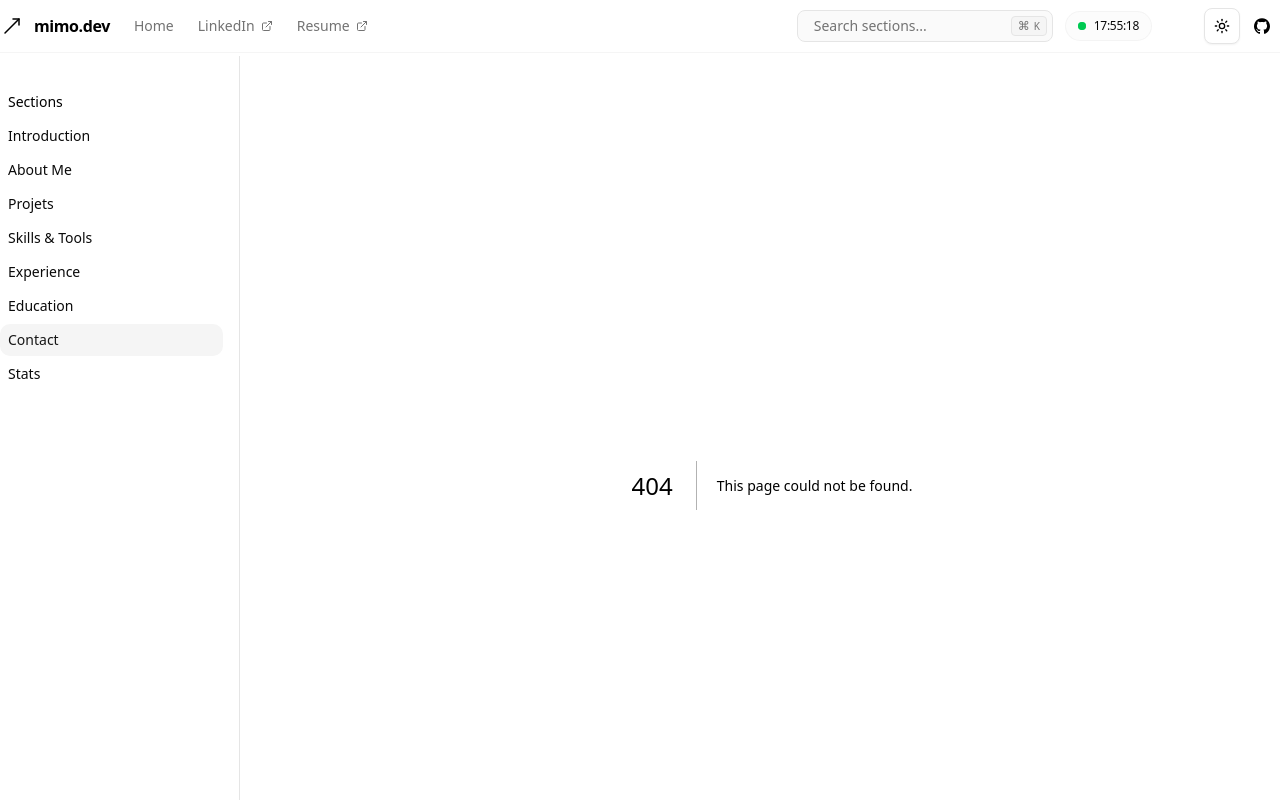
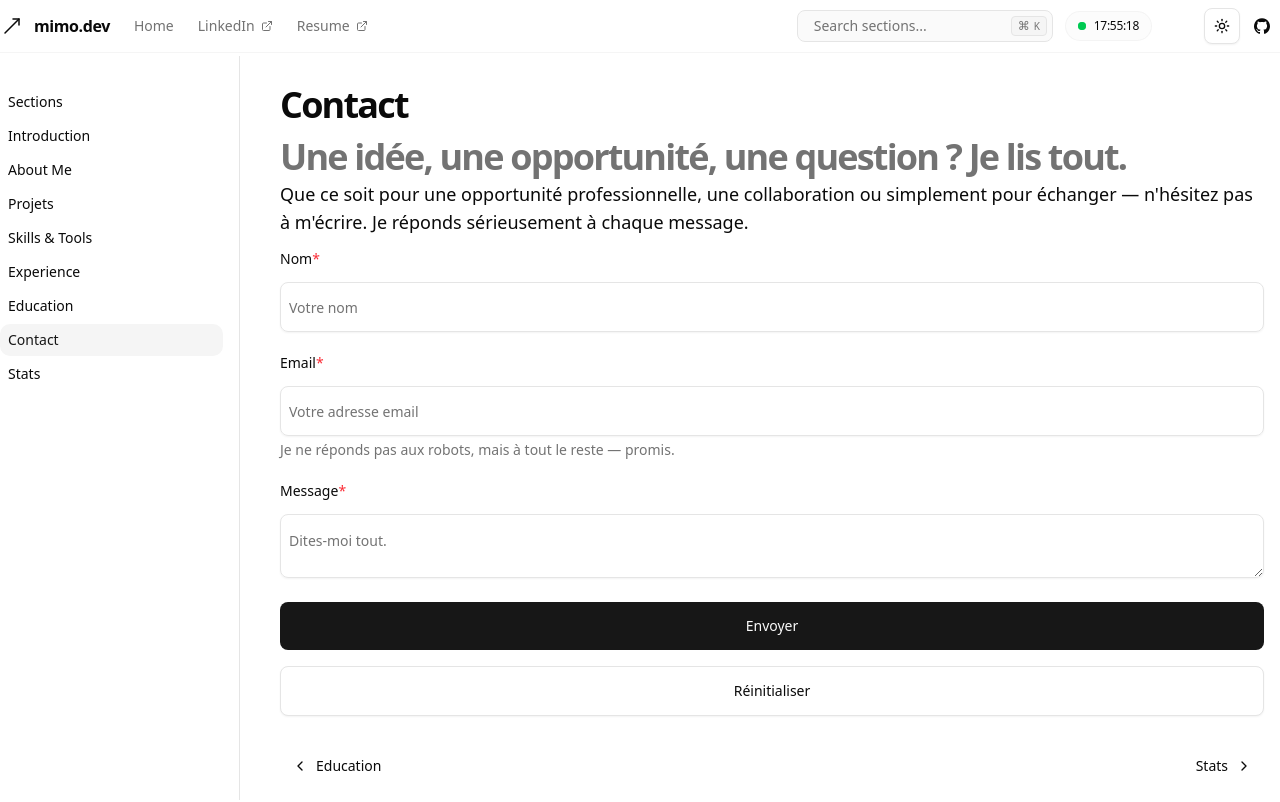
Before and after one commit to Phfyx/New-Portfolio, a Next.js app: page /contact in a window 1280 px wide. Before the commit this address had no page. Shown: the top 802 px of the page. Built offline with nearby package versions, Linux system fonts and the light colour scheme.

Commit message:
FEAT: contact in progress

```diff
--- /dev/null
+++ b/app/actions/sendMailServerActions.ts
@@ -0,0 +1,88 @@
+'use server';
+
+import nodemailer from 'nodemailer';
+
+async function sendEmail(fullname: string, email: string, message: string) {
+  try {
+    const transporter = nodemailer.createTransport({
+      host: process.env.NODEMAILER_HOST,
+      port: parseInt(process.env.NODEMAILER_PORT!),
+      auth: {
+        user: process.env.NODEMAILER_USER,
+        pass: process.env.NODEMAILER_PASS,
+      },
+    });
+
+    const mailOptions = {
+      from: process.env.USER_MAILER,
+      to: process.env.USER_TO,
+      subject: `${fullname} sent you a message`,
+      html: `
+      <h1>Message from ${fullname}</h1>
+      <p>Email: ${email}</p>
+      <p>${message}</p>
+      `,
+    };
+
+    await transporter.sendMail(mailOptions);
+    return {
+      success: "Message sent successfully, I'll get back to you soon. 🤖",
+    };
+  } catch (error: any) {
+    return {
+      error:
+        'There seems a problem with the email service, please try again later. 🤖',
+    };
+  }
+}
+
+export async function sendMessageServerAction(
+  _previousState: any,
+  formData: FormData
+) {
+  // Validate inputs first
+  const fullname = (formData.get('fullname') as string)?.trim();
+  const email = (formData.get('email') as string)?.trim();
+  const message = (formData.get('message') as string)?.trim();
+
+  // validate fullname
+  if (fullname?.length <= 2) {
+    return {
+      fullnameError:
+        'Wow, your name seems to be in stealth mode! 😄 How about unleashing the full version this time?',
+    };
+  }
+
+  // validate email using regex
+  if (!email.match(/^[^\s@]+@[^\s@]+\.[^\s@]+$/)) {
+    return {
+      emailError:
+        'Oops! Looks like your email just threw a curveball at my regex skills 😅. Let’s give it another shot—what do you say?',
+    };
+  }
+
+  // validate message
+  if (message?.length <= 10) {
+    return {
+      messageError: 'That’s a bit brief! 😅 Let it flow—share the whole story!',
+    };
+  }
+
+  // If validation passes, try to send email
+  try {
+    const response = await sendEmail(fullname, email, message);
+    console.log('Response: ', response);
+    if (response.success) {
+      return {
+        success: "Message sent successfully, I'll get back to you soon. 🤖",
+      };
+    }
+    return {
+      error: 'Something went wrong, please try again later. 🤖',
+    };
+  } catch (error: any) {
+    return {
+      error: 'Something went wrong, please try again later. 🤖',
+    };
+  }
+}
--- /dev/null
+++ b/app/contact/ContactForm.tsx
@@ -0,0 +1,135 @@
+'use client';
+import { Button } from '@/components/ui/button';
+import { Input } from '@/components/ui/input';
+import { Label } from '@/components/ui/label';
+import { Textarea } from '@/components/ui/textarea';
+import { useActionState, useEffect, useState } from 'react';
+import { toast } from 'sonner';
+import { sendMessageServerAction } from '../actions/sendMailServerActions';
+
+const labelWithRequiredStar = ({ label }: { label: string }) => {
+  return (
+    <Label htmlFor={label.toLowerCase()}>
+      <span className="flex">
+        <span>{label}</span>
+        <span className="text-red-500">*</span>
+      </span>
+    </Label>
+  );
+};
+
+const ContactForm = () => {
+  const [state, action, isPending] = useActionState(
+    sendMessageServerAction,
+    null
+  );
+  const [formData, setFormData] = useState({
+    fullname: '',
+    email: '',
+    message: '',
+  });
+
+  useEffect(() => {
+    if (state?.success) {
+      toast.success(state.success);
+      setFormData({ fullname: '', email: '', message: '' });
+    }
+  }, [state?.success]);
+
+  useEffect(() => {
+    if (state?.error) {
+      toast.error(state.error);
+    }
+  }, [state?.error]);
+
+  return (
+    <form action={action} className="space-y-6">
+      <div className="space-y-4">
+        {labelWithRequiredStar({ label: 'Nom' })}
+        <div className="space-y-1">
+          <Input
+            type="text"
+            id="name"
+            placeholder="Votre nom"
+            className="px-2 py-6"
+            name="fullname"
+            value={formData.fullname}
+            onChange={(e) =>
+              setFormData({ ...formData, fullname: e.target.value })
+            }
+          />
+          {state?.fullnameError && (
+            <span className="text-sm text-red-500">{state.fullnameError}</span>
+          )}
+        </div>
+      </div>
+
+      <div className="space-y-4">
+        {labelWithRequiredStar({ label: 'Email' })}
+        <div className="flex flex-col space-y-1">
+          <Input
+            type="text"
+            id="email"
+            placeholder="Votre adresse email"
+            className="px-2 py-6"
+            name="email"
+            value={formData.email}
+            onChange={(e) =>
+              setFormData({ ...formData, email: e.target.value })
+            }
+          />
+          <span className="text-sm text-muted-foreground">
+            Je ne réponds pas aux robots, mais à tout le reste — promis.
+          </span>
+          {state?.emailError && (
+            <span className="text-sm text-red-500">{state.emailError}</span>
+          )}
+        </div>
+      </div>
+
+      <div className="space-y-4">
+        {labelWithRequiredStar({ label: 'Message' })}
+        <div className="space-y-1">
+          <Textarea
+            id="message"
+            placeholder="Dites-moi tout."
+            className="px-2 py-4"
+            name="message"
+            value={formData.message}
+            onChange={(e) =>
+              setFormData({ ...formData, message: e.target.value })
+            }
+          />
+          {state?.messageError && (
+            <span className="text-sm text-red-500">{state.messageError}</span>
+          )}
+        </div>
+      </div>
+
+      <div className="space-y-4">
+        <Button
+          type="submit"
+          className="w-full px-8 py-6 cursor-pointer"
+          size="lg"
+          variant="default"
+          disabled={isPending}
+        >
+          {isPending ? 'Envoi en cours... 📨' : 'Envoyer'}
+        </Button>
+        <Button
+          type="reset"
+          className="w-full px-8 py-6 cursor-pointer"
+          size="lg"
+          variant="outline"
+          onClick={() =>
+            setFormData({ fullname: '', email: '', message: '' })
+          }
+        >
+          Réinitialiser
+        </Button>
+      </div>
+    </form>
+  );
+};
+
+export default ContactForm;
--- /dev/null
+++ b/app/contact/page.tsx
@@ -0,0 +1,32 @@
+import { PageHeader, PageHeaderDescription, PageHeaderHeading } from '@/components/page-header';
+import Pager from '@/components/pager';
+import ContactForm from './ContactForm';
+
+const ContactPage = async () => {
+  return (
+    <>
+      <PageHeader>
+        <PageHeaderHeading>Contact</PageHeaderHeading>
+        <PageHeaderHeading className="mt-2 text-muted-foreground">
+          Une idée, une opportunité, une question ? Je lis tout.
+        </PageHeaderHeading>
+        <PageHeaderDescription>
+          Que ce soit pour une opportunité professionnelle, une collaboration
+          ou simplement pour échanger — n'hésitez pas à m'écrire. Je réponds
+          sérieusement à chaque message.
+        </PageHeaderDescription>
+      </PageHeader>
+      <div className="mt-4">
+        <ContactForm />
+      </div>
+      <Pager
+        prevHref="/education"
+        nextHref="/stats"
+        prevTitle="Education"
+        nextTitle="Stats"
+      />
+    </>
+  );
+};
+
+export default ContactPage;
--- /dev/null
+++ b/app/not-found.tsx
@@ -0,0 +1,4 @@
+const NotFound = () => {
+  return <div>NotFound</div>;
+};
+export default NotFound;
--- /dev/null
+++ b/components/ui/input.tsx
@@ -0,0 +1,21 @@
+import * as React from "react"
+
+import { cn } from "@/lib/utils"
+
+function Input({ className, type, ...props }: React.ComponentProps<"input">) {
+  return (
+    <input
+      type={type}
+      data-slot="input"
+      className={cn(
+        "file:text-foreground placeholder:text-muted-foreground selection:bg-primary selection:text-primary-foreground dark:bg-input/30 border-input flex h-9 w-full min-w-0 rounded-md border bg-transparent px-3 py-1 text-base shadow-xs transition-[color,box-shadow] outline-none file:inline-flex file:h-7 file:border-0 file:bg-transparent file:text-sm file:font-medium disabled:pointer-events-none disabled:cursor-not-allowed disabled:opacity-50 md:text-sm",
+        "focus-visible:border-ring focus-visible:ring-ring/50 focus-visible:ring-[3px]",
+        "aria-invalid:ring-destructive/20 dark:aria-invalid:ring-destructive/40 aria-invalid:border-destructive",
+        className
+      )}
+      {...props}
+    />
+  )
+}
+
+export { Input }
--- /dev/null
+++ b/components/ui/label.tsx
@@ -0,0 +1,24 @@
+"use client"
+
+import * as React from "react"
+import * as LabelPrimitive from "@radix-ui/react-label"
+
+import { cn } from "@/lib/utils"
+
+function Label({
+  className,
+  ...props
+}: React.ComponentProps<typeof LabelPrimitive.Root>) {
+  return (
+    <LabelPrimitive.Root
+      data-slot="label"
+      className={cn(
+        "flex items-center gap-2 text-sm leading-none font-medium select-none group-data-[disabled=true]:pointer-events-none group-data-[disabled=true]:opacity-50 peer-disabled:cursor-not-allowed peer-disabled:opacity-50",
+        className
+      )}
+      {...props}
+    />
+  )
+}
+
+export { Label }
--- /dev/null
+++ b/components/ui/textarea.tsx
@@ -0,0 +1,18 @@
+import * as React from "react"
+
+import { cn } from "@/lib/utils"
+
+function Textarea({ className, ...props }: React.ComponentProps<"textarea">) {
+  return (
+    <textarea
+      data-slot="textarea"
+      className={cn(
+        "border-input placeholder:text-muted-foreground focus-visible:border-ring focus-visible:ring-ring/50 aria-invalid:ring-destructive/20 dark:aria-invalid:ring-destructive/40 aria-invalid:border-destructive dark:bg-input/30 flex field-sizing-content min-h-16 w-full rounded-md border bg-transparent px-3 py-2 text-base shadow-xs transition-[color,box-shadow] outline-none focus-visible:ring-[3px] disabled:cursor-not-allowed disabled:opacity-50 md:text-sm",
+        className
+      )}
+      {...props}
+    />
+  )
+}
+
+export { Textarea }
--- a/package.json
+++ b/package.json
@@ -15,9 +15,11 @@
     "lucide-react": "^0.563.0",
     "next": "16.1.6",
     "next-themes": "^0.4.6",
+    "nodemailer": "^8.0.3",
     "radix-ui": "^1.4.3",
     "react": "19.2.3",
     "react-dom": "19.2.3",
+    "sonner": "^2.0.7",
     "tailwind-merge": "^3.4.0"
   },
   "devDependencies": {
```
Also changed, not shown: 1 other file (tests, documents, lock files or other folders).
